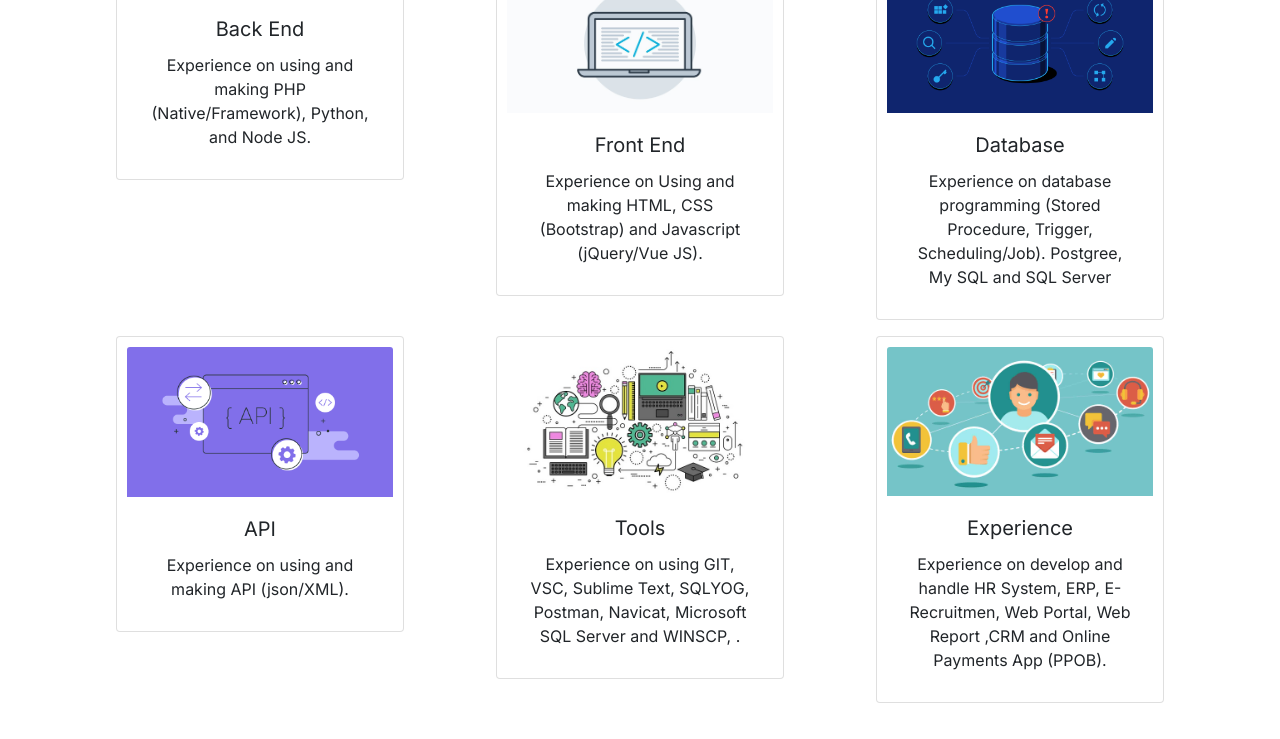
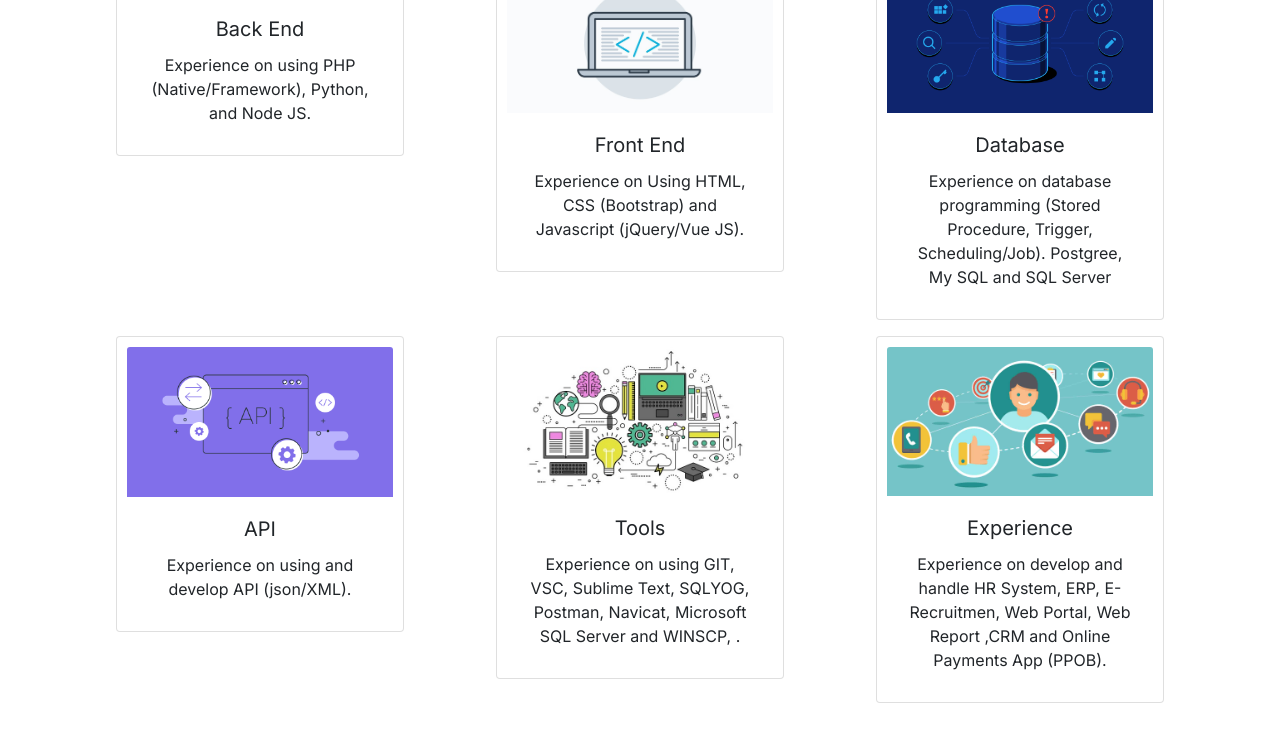
Before and after one commit to Taufansa/myweb, a plain HTML site: page index.html in a window 1280 px wide. Shown: the part 1599-2338 px from the top of the page. Drawn offline with nearby package versions, Linux system fonts and the light colour scheme.

Commit message:
Update index.html

```diff
--- a/index.html
+++ b/index.html
@@ -87,7 +87,7 @@
                             <img src="img/Backend.png" class="card-img-top" alt="...">
                             <div class="card-body">
                                 <h5 class="card-title">Back End</h5>
-                                <p class="card-text">Experience on using and making PHP (Native/Framework), Python, and Node JS.</p>
+                                <p class="card-text">Experience on using PHP (Native/Framework), Python, and Node JS.</p>
                             </div>
                         </div>
                     </div>
@@ -96,7 +96,7 @@
                             <img src="img/frontend.jpg" class="card-img-top" alt="...">
                             <div class="card-body">
                                 <h5 class="card-title">Front End</h5>
-                                <p class="card-text">Experience on Using and making HTML, CSS (Bootstrap) and Javascript (jQuery/Vue JS).</p>
+                                <p class="card-text">Experience on Using HTML, CSS (Bootstrap) and Javascript (jQuery/Vue JS).</p>
                             </div>
                         </div>
                     </div>
@@ -116,7 +116,7 @@
                             <img src="img/api.png" class="card-img-top" alt="...">
                             <div class="card-body">
                                 <h5 class="card-title">API</h5>
-                                <p class="card-text">Experience on using and making API (json/XML).</p>
+                                <p class="card-text">Experience on using and develop API (json/XML).</p>
                             </div>
                         </div>
                     </div>
```
